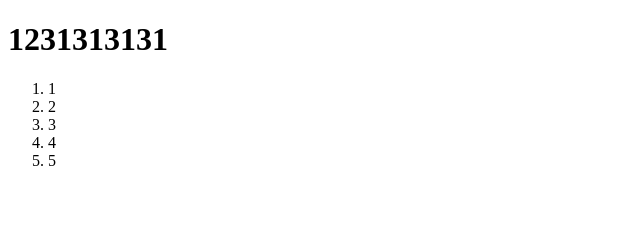
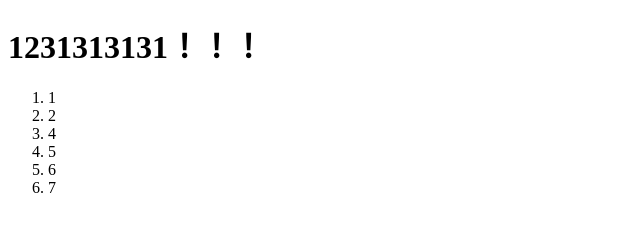
Before and after one commit to lan-sheng/gitskills, a plain HTML site: page index.html in a window 1280 px wide. Shown: the whole page, without its empty margins (0-640 px from the left). Drawn offline with Linux system fonts and the light colour scheme.

Commit message:
添加dev分支 修改index.html维护

```diff
--- a/index.html
+++ b/index.html
@@ -7,13 +7,14 @@
   <title>Document</title>
 </head>
 <body>
-  <h1>1231313131</h1>
+  <h1>1231313131！！！</h1>
 <ol>
   <li>1</li>
   <li>2</li>
-  <li>3</li>
   <li>4</li>
   <li>5</li>
+  <li>6</li>
+  <li>7</li>
 </ol>
 </body>
 </html>
```
